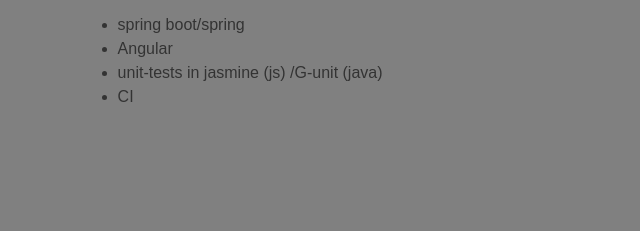
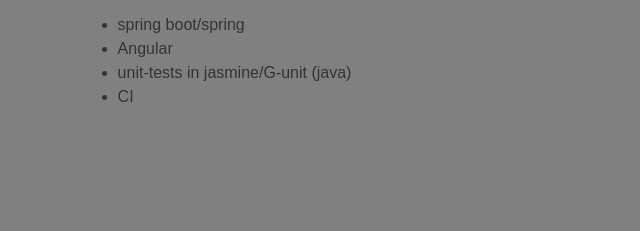
Before and after one commit to AliAlFatly/alialfatly.github.io, a plain HTML site: page index.html in a window 1280 px wide. Shown: the part 864-1095 px from the top of the page, 494-1134 px from the left. Drawn offline with nearby package versions, Linux system fonts and the light colour scheme.

Commit message:
changed jasmine (js) to jasmine since im using it for angular (with typescript)

```diff
--- a/index.html
+++ b/index.html
@@ -166,7 +166,7 @@
 						<ul>
 							<li>spring boot/spring</li>
 							<li>Angular</li>
-							<li>unit-tests in jasmine (js) /G-unit (java)</li>
+							<li>unit-tests in jasmine/G-unit (java)</li>
 							<li>CI</li>
 						</ul>
 					</p>
```
